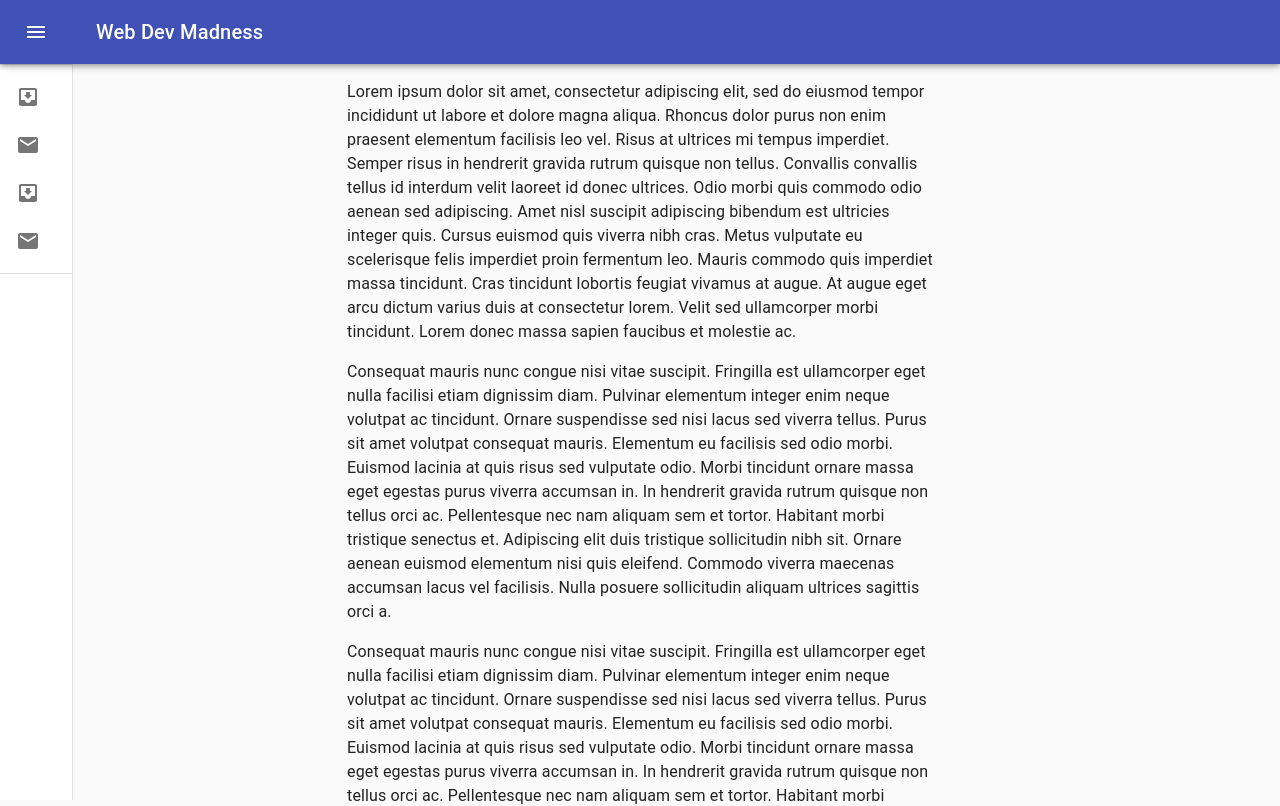
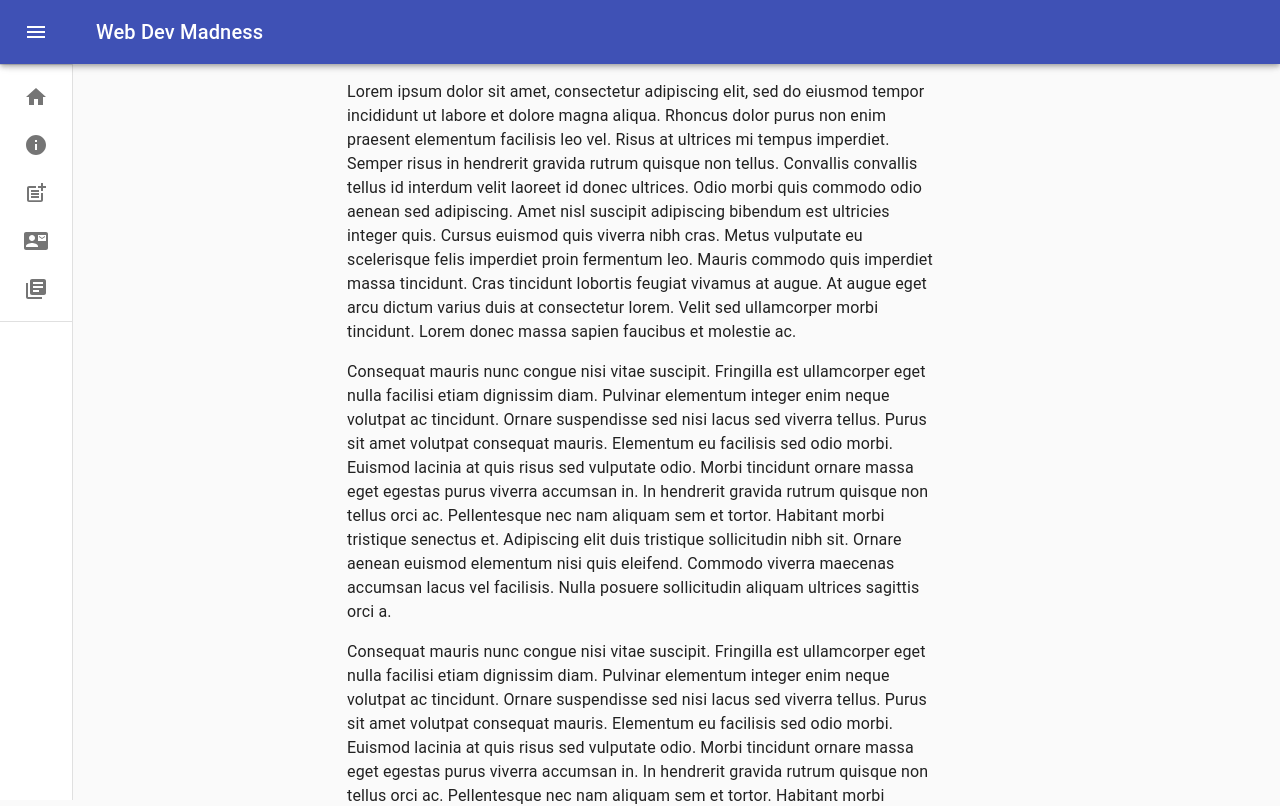
Before and after one commit to hiredtocode/Blog, a Gatsby site: page / in a window 1280 px wide. Shown: the top 806 px of the page. Built offline with nearby package versions, Linux system fonts and the light colour scheme; Gatsby itself is replaced by a stand-in of ours.

Commit message:
all pages added

```diff
--- a/src/components/nav.js
+++ b/src/components/nav.js
@@ -15,9 +15,12 @@
 import ListItem from "@material-ui/core/ListItem"
 import ListItemIcon from "@material-ui/core/ListItemIcon"
 import ListItemText from "@material-ui/core/ListItemText"
-import InboxIcon from "@material-ui/icons/MoveToInbox"
-import MailIcon from "@material-ui/icons/Mail"
 import { Link } from "gatsby"
+import HomeIcon from "@material-ui/icons/Home"
+import InfoIcon from "@material-ui/icons/Info"
+import LibraryBooksIcon from "@material-ui/icons/LibraryBooks"
+import PostAddIcon from "@material-ui/icons/PostAdd"
+import ContactMailIcon from "@material-ui/icons/ContactMail"
 
 
 const drawerWidth = 240
@@ -143,18 +146,66 @@
           </IconButton>
         </div>
         <Divider />
-        <List>
-          {["Inbox", "Starred", "Send email", "Drafts"].map((text, index) => (
-            <ListItem button key={text}>
+        <List component="nav">
+          <Link to="/">
+            {" "}
+            <ListItem
+              button
+              style={{ paddingLeft: 24 }}
+            >
               <ListItemIcon>
-                {index % 2 === 0 ? <InboxIcon /> : <MailIcon />}
+                <HomeIcon />
               </ListItemIcon>
-              <ListItemText primary={text} />
+              <ListItemText primary="Home" />
             </ListItem>
-          ))}
+          </Link>
+          <Link to="/about">
+            <ListItem
+              button
+              style={{ paddingLeft: 24 }}
+            >
+              <ListItemIcon>
+                <InfoIcon />
+              </ListItemIcon>
+              <ListItemText primary={"About"} />
+            </ListItem>
+          </Link>
+
+          <Link to="/posts">
+            <ListItem
+              button
+              style={{ paddingLeft: 24 }}
+              >
+              <ListItemIcon>
+                <PostAddIcon />
+              </ListItemIcon>
+              <ListItemText primary={"Posts"} />
+            </ListItem>
+          </Link>
+          <Link to="/contact">
+            <ListItem
+              button
+              style={{ paddingLeft: 24 }}
+              >
+              <ListItemIcon>
+                <ContactMailIcon />
+              </ListItemIcon>
+              <ListItemText primary={"Contact"} />
+            </ListItem>
+          </Link>
+          <Link to="/portfolio">
+            <ListItem
+              button
+              style={{ paddingLeft: 24 }}
+              >
+              <ListItemIcon>
+                <LibraryBooksIcon />
+              </ListItemIcon>
+              <ListItemText primary={"Portfolio"} />
+            </ListItem>
+          </Link>
         </List>
         <Divider />
-
       </Drawer>
     </div>
   )
```
